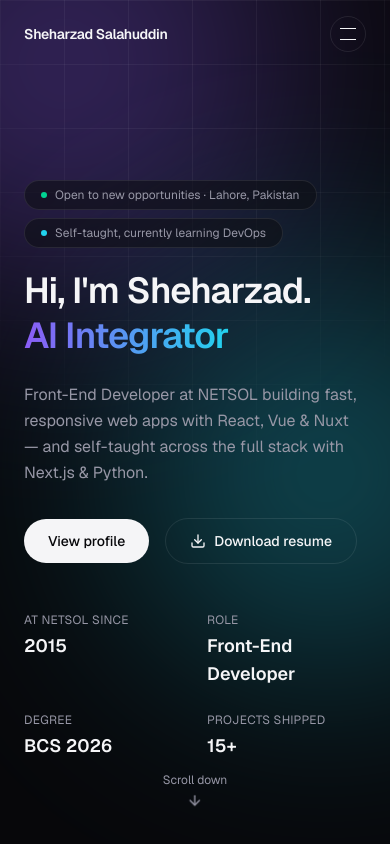
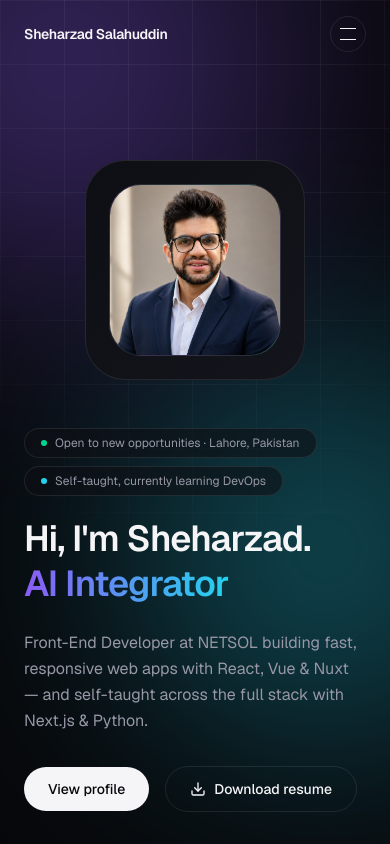
Before and after one commit to sheharzad-developer/sheharzad-portfolio, a Next.js app: page / in a window 390 px wide. Shown: the top 844 px of the page. Built offline with nearby package versions, Linux system fonts and the light colour scheme.

Commit message:
Pic fixed in responsive media

```diff
--- a/src/components/Hero.tsx
+++ b/src/components/Hero.tsx
@@ -80,14 +80,14 @@ export function Hero() {
           </dl>
         </div>
 
-        <div className="relative mx-auto hidden aspect-square w-full max-w-sm items-center justify-center md:flex">
+        <div className="relative order-first mx-auto flex aspect-square w-full max-w-[220px] items-center justify-center sm:max-w-xs md:order-none md:max-w-sm">
           <div className="absolute inset-0 rounded-[2.5rem] border border-border bg-gradient-to-br from-surface to-surface-2" />
           <div className="absolute inset-6 overflow-hidden rounded-[2rem] border border-border/80 bg-gradient-to-br from-accent-a/20 via-transparent to-accent-b/20">
             <Image
               src="/Profile.png"
               alt={profile.name}
               fill
-              sizes="(max-width: 768px) 0px, 24rem"
+              sizes="(max-width: 768px) 220px, 24rem"
               className="object-cover"
               priority
             />
```
Also changed, not shown: 2 other files (tests, documents, lock files or other folders).
